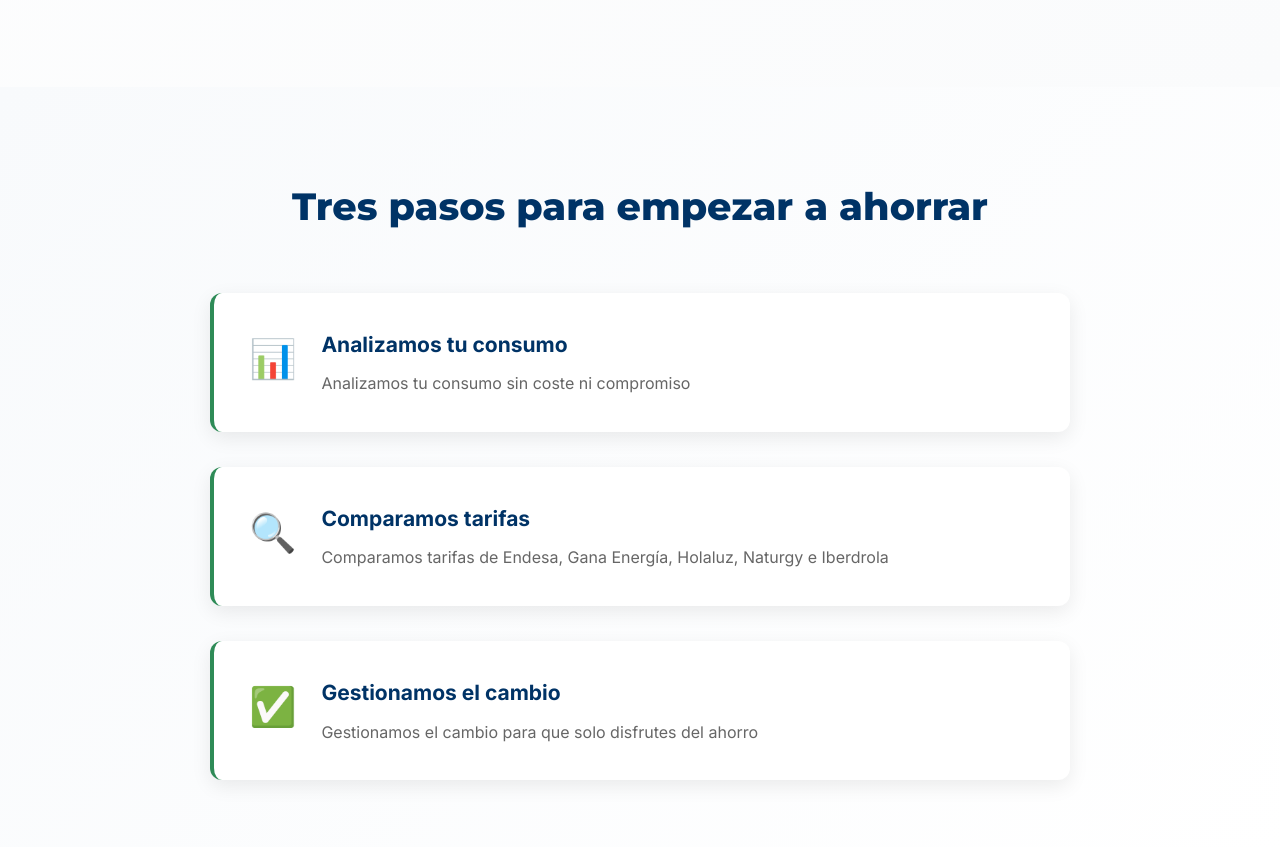
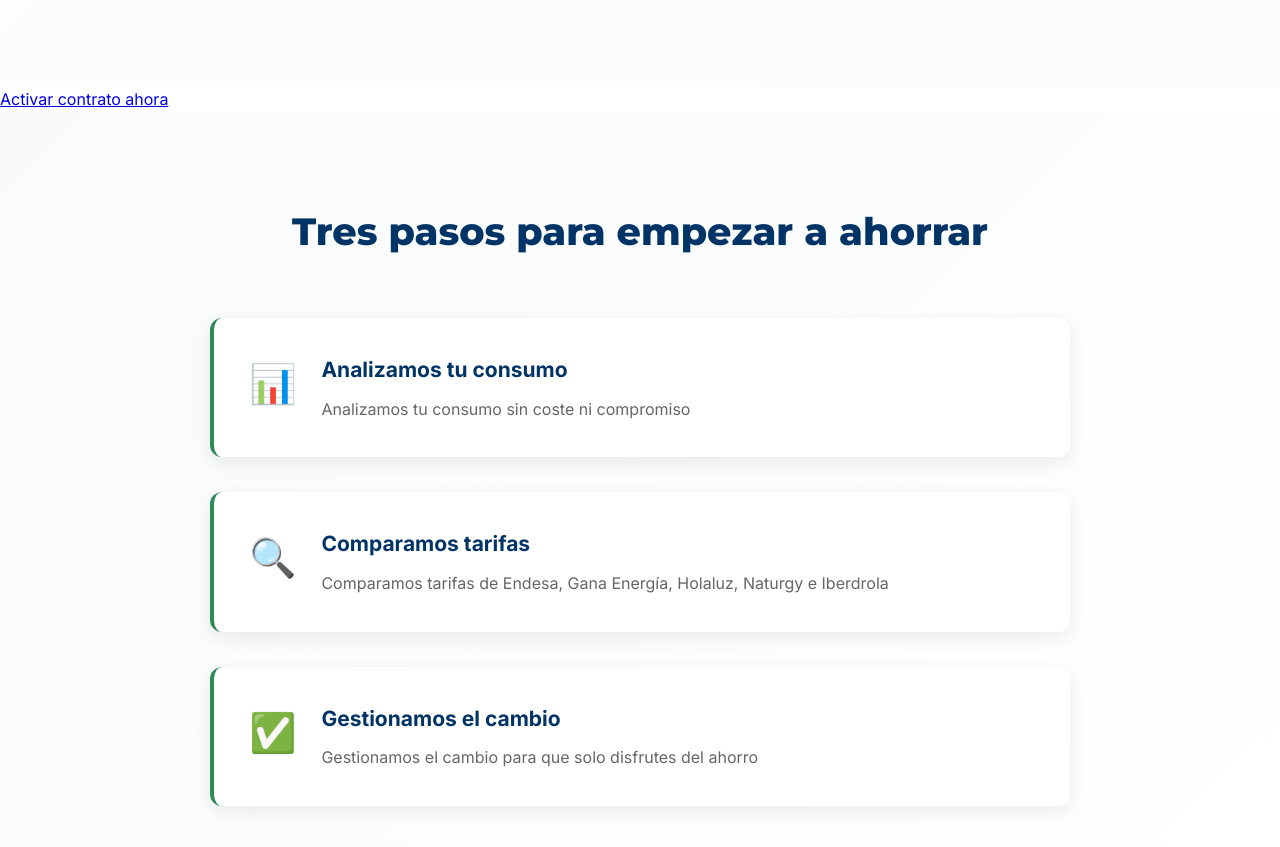
Before and after one commit to holacasuenergia-sketch/holacasuenergia-sketch, a plain HTML site: page index.html in a window 1280 px wide. Shown: the part 3586-4433 px from the top of the page. Drawn offline with Linux system fonts and the light colour scheme.

Commit message:
Add activation button link in index.html

```diff
--- a/index.html
+++ b/index.html
@@ -1420,7 +1420,9 @@
             </div>
         </div>
     </section>
-
+    <a href="activar-contrato.html" class="btn-activar">
+  Activar contrato ahora
+</a>
     <!-- CÓMO FUNCIONA -->
     <section class="how-it-works">
         <div class="container">
```
